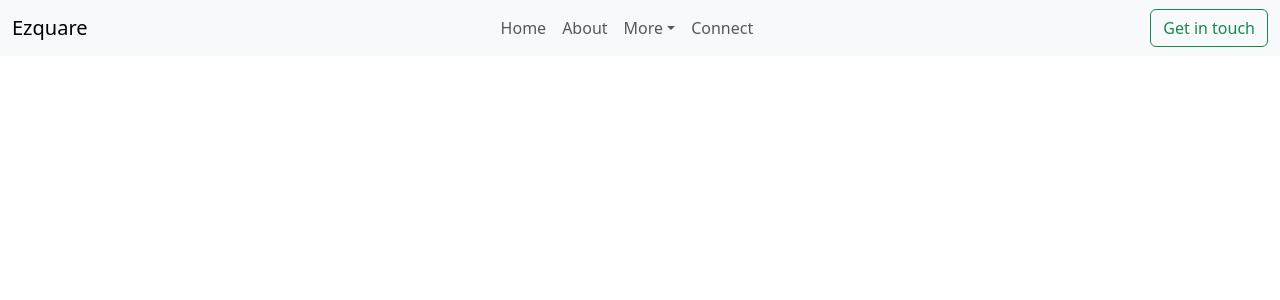
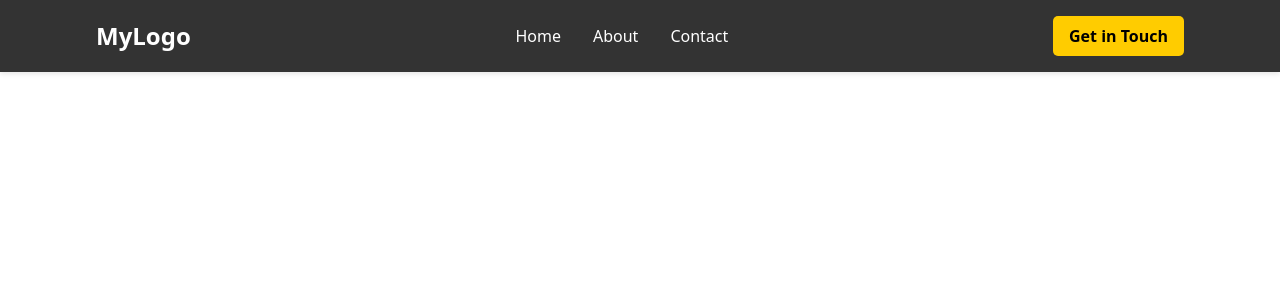
Before and after one commit to Sajin-sjn/ezquare, a React (Vite) app: page / in a window 1280 px wide. Shown: the top 300 px of the page. Built offline with nearby package versions, Linux system fonts and the light colour scheme.

Commit message:
a basic Navbar has created with basic styling

```diff
--- a/src/components/Navbar/Navbar.css
+++ b/src/components/Navbar/Navbar.css
@@ -0,0 +1,112 @@
+/* Navbar.css */
+
+.navbar {
+    display: flex;
+    align-items: center;
+    justify-content: space-between;
+    background-color: #333;
+    color: white;
+    padding: 1rem 2rem;
+    box-shadow: 0 2px 5px rgba(0, 0, 0, 0.1);
+  }
+
+  .logo {
+    font-size: 1.5rem;
+    font-weight: bold;
+    margin-left: 4rem;
+  }
+
+  .nav-links {
+    list-style: none;
+    display: flex;
+    gap: 2rem;
+    margin: 0;
+    padding: 0;
+    transition: opacity 0.3s ease, transform 0.3s ease, gap 0.3s ease; /* Added gap transition */
+    opacity: 1;
+    transform: translateY(0);
+  }
+
+  .nav-links li {
+    display: inline;
+  }
+
+  .nav-links a {
+    text-decoration: none;
+    color: white;
+    font-size: 1rem;
+    transition: color 0.3s;
+  }
+
+  .nav-links a:hover {
+    color: #ffcc00;
+  }
+
+  .get-in-touch {
+    background-color: #ffcc00;
+    color: black;
+    border: none;
+    padding: 0.5rem 1rem;
+    font-size: 1rem;
+    font-weight: bold;
+    border-radius: 5px;
+    cursor: pointer;
+    transition: background-color 0.3s;
+    margin-right: 4rem;
+  }
+
+  .get-in-touch:hover {
+    background-color: #e6b800;
+  }
+
+  /* Responsive design for mobile screens */
+  @media (max-width: 768px) {
+    .nav-links {
+      display: flex;
+      flex-direction: column;
+      width: 100%;
+      position: absolute;
+      top: 60px;
+      left: 0;
+      background-color: #333;
+      opacity: 0;
+      transform: translateY(-100%);
+      gap: 1rem; /* Default gap for mobile */
+    }
+
+    .nav-links.active {
+      opacity: 1;
+      transform: translateY(0);
+      gap: 0.5rem; /* Reduced gap when menu is open */
+    }
+
+    .nav-links li {
+      padding: 1rem;
+      text-align: center;
+    }
+
+    .get-in-touch {
+      display: none;
+    }
+
+    /* Hamburger icon */
+    .navbar .menu-icon {
+      display: block;
+      font-size: 2rem;
+      cursor: pointer;
+      color: white;
+      z-index: 9999;
+      margin-right: 0rem;
+      transition: transform 0.3s ease; /* Added transition for smooth rotation */
+    }
+
+    /* Rotate the icon when the menu is open */
+    .navbar .menu-icon.rotated {
+      transform: rotate(180deg);
+    }
+  }
+
+  /* By default, hide the menu icon on large screens */
+  .menu-icon {
+    display: none;
+  }
--- a/src/components/Navbar/Navbar.jsx
+++ b/src/components/Navbar/Navbar.jsx
@@ -1,41 +1,29 @@
-import React from "react";
-import { Container, Row, Col } from "react-bootstrap";
-
-import Button from 'react-bootstrap/Button';
-import Form from 'react-bootstrap/Form';
-import Nav from 'react-bootstrap/Nav';
-import Navbar from 'react-bootstrap/Navbar';
-import NavDropdown from 'react-bootstrap/NavDropdown';
+import React, { useState } from 'react';
+import './Navbar.css';
 
 const Navigationbar = () => {
+  const [menuOpen, setMenuOpen] = useState(false);
+
+  const toggleMenu = () => {
+    setMenuOpen(!menuOpen);
+  };
+
   return (
-    <Navbar expand="lg" className="bg-body-tertiary">
-      <Container fluid>
-        <Navbar.Brand href="#">Ezquare</Navbar.Brand>
-        <Navbar.Toggle aria-controls="navbarScroll" />
-        <Navbar.Collapse id="navbarScroll">
-          {/* Centering the Nav items */}
-          <Nav
-            className="mx-auto my-2 my-lg-0"
-            navbarScroll
-          >
-            <Nav.Link href="#action1">Home</Nav.Link>
-            <Nav.Link href="#action2">About</Nav.Link>
-            <NavDropdown title="More" id="navbarScrollingDropdown">
-              <NavDropdown.Item href="#action3">Services</NavDropdown.Item>
-              <NavDropdown.Item href="#action4">Another action</NavDropdown.Item>
-              <NavDropdown.Divider />
-              <NavDropdown.Item href="#action5">Something else here</NavDropdown.Item>
-            </NavDropdown>
-            <Nav.Link href="#">
-              Connect
-            </Nav.Link>
-          </Nav>
-          {/* Placing button at the end of the navbar */}
-          <Button variant="outline-success">Get in touch</Button>
-        </Navbar.Collapse>
-      </Container>
-    </Navbar>
+    <nav className="navbar">
+      <div className="logo">MyLogo</div>
+      <ul className={`nav-links ${menuOpen ? 'active' : ''}`}>
+        <li><a href="#home">Home</a></li>
+        <li><a href="#about">About</a></li>
+        <li><a href="#contact">Contact</a></li>
+      </ul>
+      <button className="get-in-touch">Get in Touch</button>
+      <div
+        className={`menu-icon ${menuOpen ? 'rotated' : ''}`}
+        onClick={toggleMenu}
+      >
+        ☰
+      </div>
+    </nav>
   );
 };
 
```
